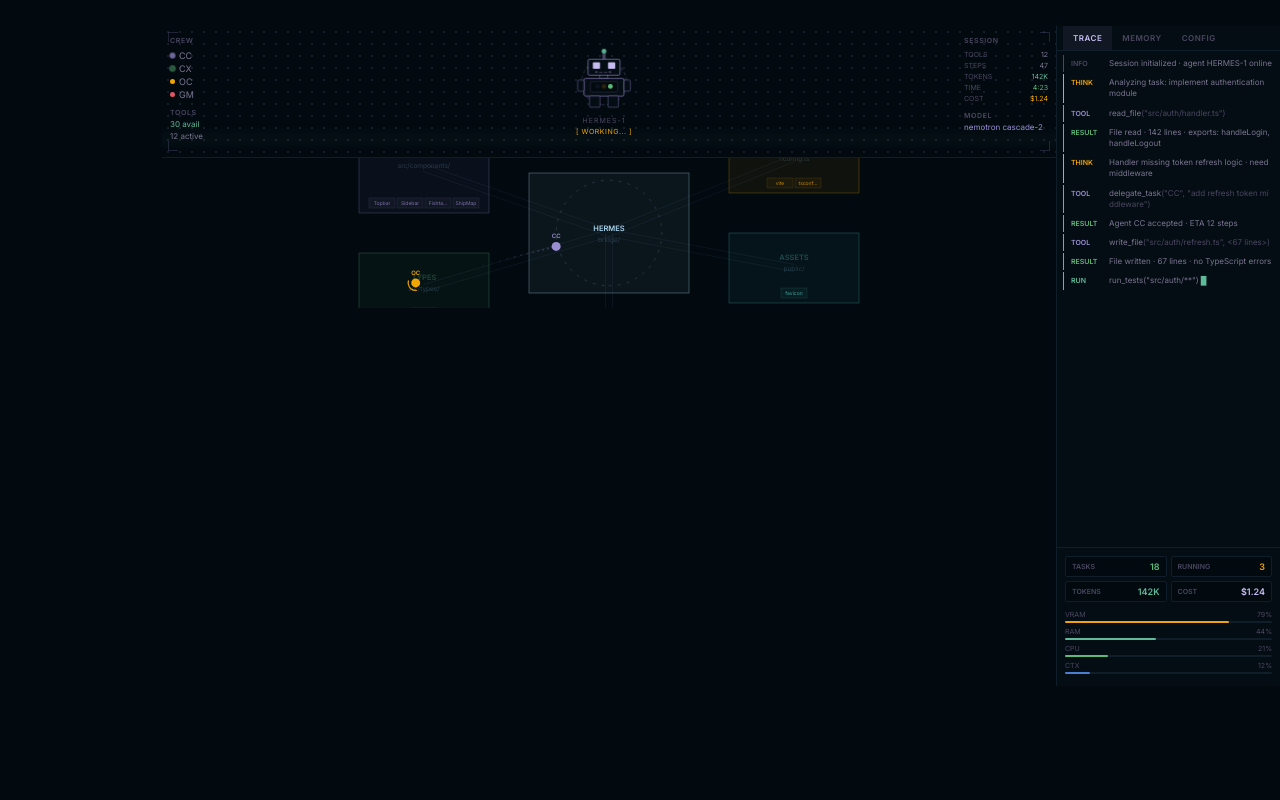
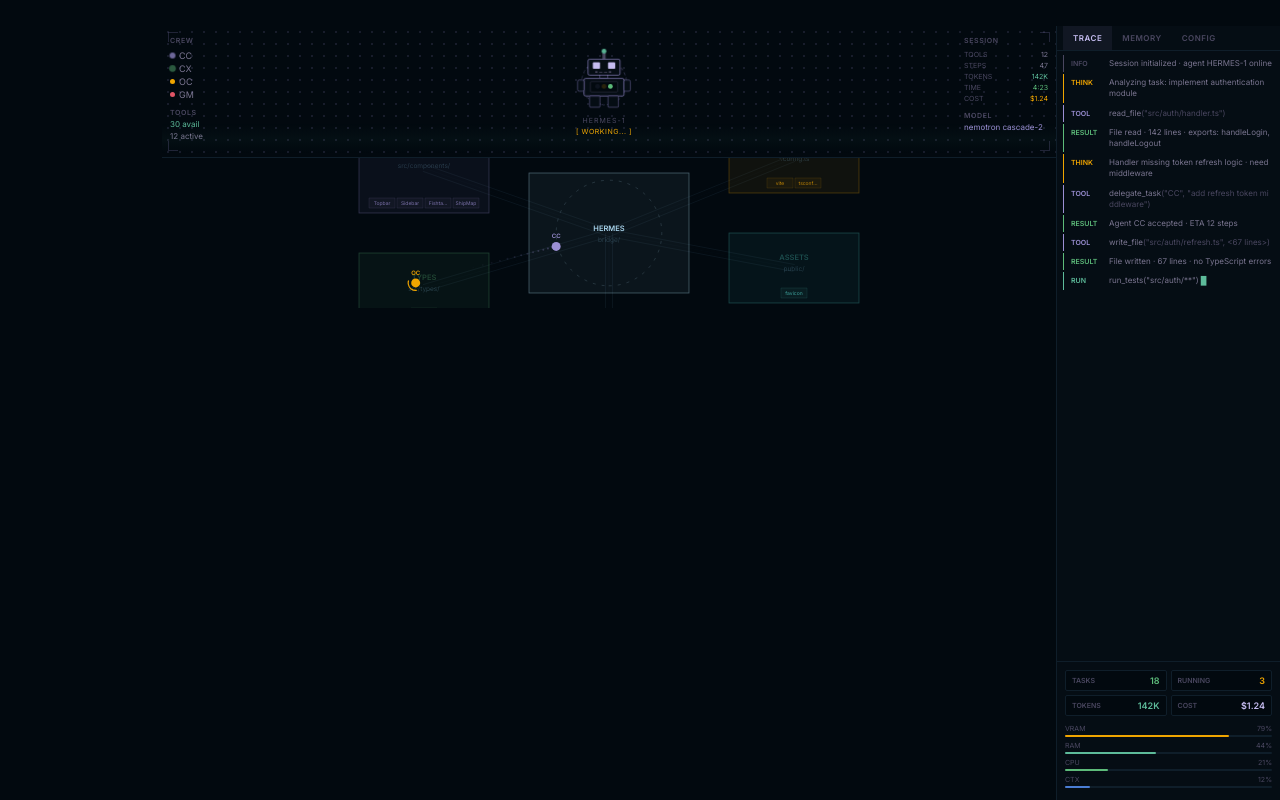
Before and after one commit to bpyFX/hermes-dashboard, a React (Vite) app: page / in a window 1280 px wide. Built offline with nearby package versions, Linux system fonts and the light colour scheme.

Commit message:
fix: App layout flex height and minWidth

```diff
--- a/src/App.tsx
+++ b/src/App.tsx
@@ -9,30 +9,26 @@
 function App() {
   return (
     <div style={{
-      width: '100vw',
-      height: '100vh',
+      width: '100%',
+      height: '100%',
       background: 'var(--bg)',
       display: 'flex',
       flexDirection: 'column',
       overflow: 'hidden',
     }}>
-      {/* Topbar — full width */}
       <div style={{ flexShrink: 0, height: 26 }}>
         <Topbar />
       </div>
-
-      {/* Main grid — 162px | 1fr | 224px */}
       <div style={{
         display: 'grid',
         gridTemplateColumns: '162px 1fr 224px',
-        height: 660,
+        flex: 1,
+        minHeight: 0,
+        width: '100%',
         overflow: 'hidden',
       }}>
-        {/* Left: Sidebar */}
         <Sidebar />
-
-        {/* Center: vertical stack */}
-        <div style={{ display: 'flex', flexDirection: 'column', minHeight: 0 }}>
+        <div style={{ display: 'flex', flexDirection: 'column', minHeight: 0, minWidth: 0 }}>
           <div style={{ flexShrink: 0, height: 132 }}>
             <Fishtank />
           </div>
@@ -46,8 +42,6 @@
             <InputBar />
           </div>
         </div>
-
-        {/* Right: TracePanel */}
         <TracePanel />
       </div>
     </div>
```
